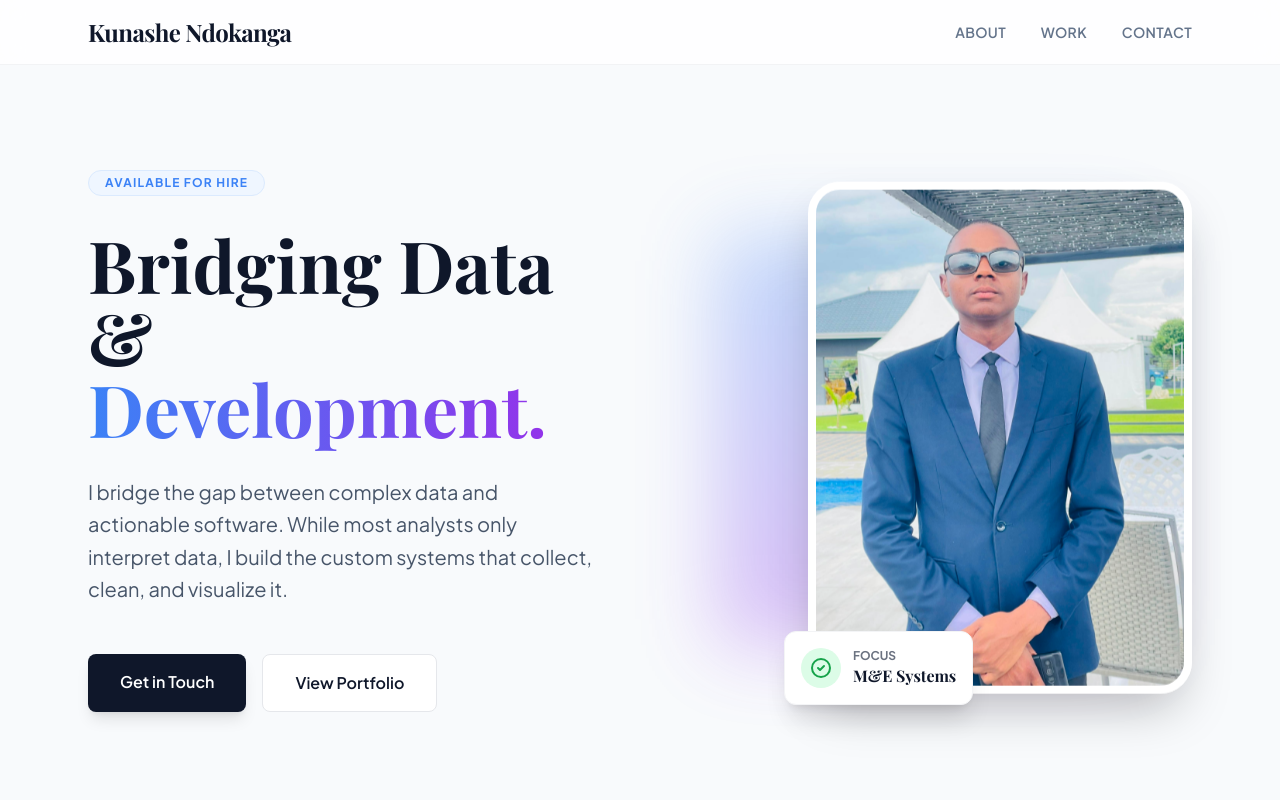
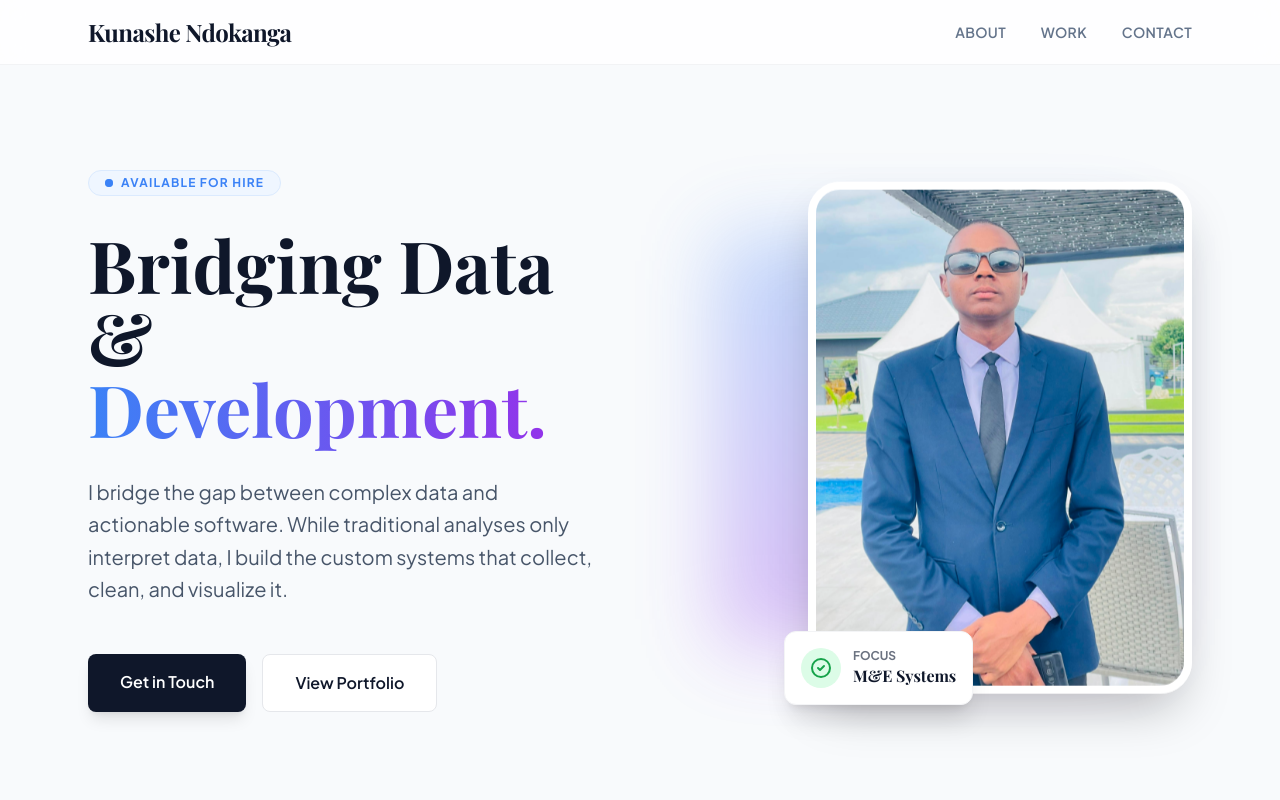
Before and after one commit to Kunashe-n/Portfolio, a plain HTML site: page index.html in a window 1280 px wide. Shown: the top 800 px of the page. Drawn offline with nearby package versions, Linux system fonts and the light colour scheme; a web font is replaced by a local one.

Commit message:
Another design upgrade

```diff
--- a/index.html
+++ b/index.html
@@ -75,17 +75,22 @@
         <div class="max-w-6xl mx-auto px-6 grid md:grid-cols-2 gap-12 items-center">
 
             <div class="order-2 md:order-1 space-y-8">
-                <a href="https://wa.me/263779951152" target="_blank" rel="noopener noreferrer" aria-label="Message on WhatsApp" class="inline-block">
-                    <div class="px-4 py-1 rounded-full bg-blue-50 border border-blue-100 text-brand-blue text-xs font-bold tracking-widest uppercase">
+                <a href="https://wa.me/263779951152" target="_blank" class="inline-block group">
+                    <div class="px-4 py-1 rounded-full bg-blue-50 border border-blue-100 text-brand-blue text-xs font-bold tracking-widest uppercase group-hover:bg-brand-blue group-hover:text-white transition-colors duration-300 flex items-center gap-2 cursor-pointer">
+                        <span class="relative flex h-2 w-2">
+                          <span class="animate-ping absolute inline-flex h-full w-full rounded-full bg-blue-400 opacity-75"></span>
+                          <span class="relative inline-flex rounded-full h-2 w-2 bg-blue-500 group-hover:bg-white"></span>
+                        </span>
                         Available for hire
                     </div>
                 </a>
+
                 <h1 class="text-5xl md:text-7xl font-serif font-bold text-brand-dark leading-[1.1]">
                     Bridging Data & <br>
                     <span class="text-transparent bg-clip-text bg-gradient-to-r from-brand-blue to-purple-600">Development.</span>
                 </h1>
                 <p class="text-xl text-slate-600 leading-relaxed max-w-lg">
-                    I bridge the gap between complex data and actionable software. While most analysts only interpret data, I build the custom systems that collect, clean, and visualize it.
+                    I bridge the gap between complex data and actionable software. While traditional analyses only interpret data, I build the custom systems that collect, clean, and visualize it.
                 </p>
                 <div class="flex gap-4 pt-4">
                     <a href="#contact" class="px-8 py-4 bg-brand-dark text-white rounded-lg font-semibold shadow-lg hover:shadow-xl hover:-translate-y-1 transition-all duration-300">
```
